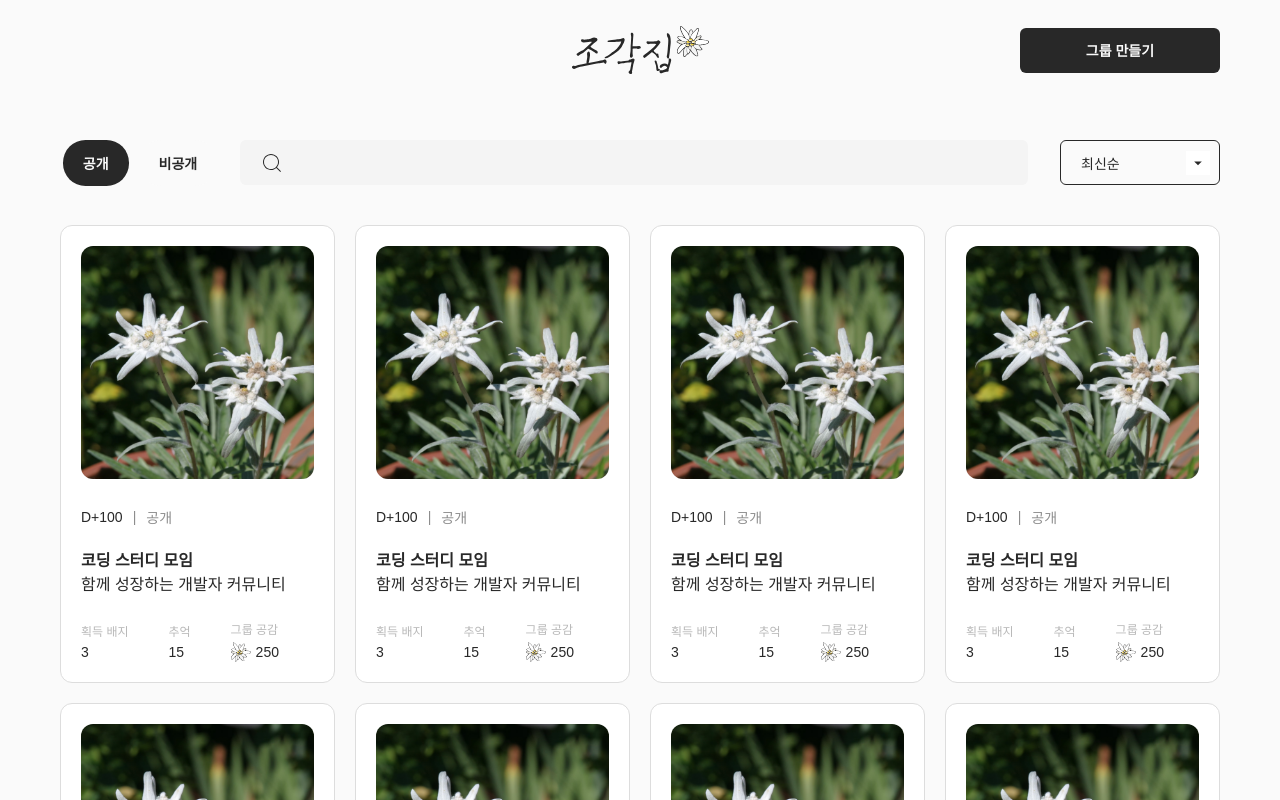
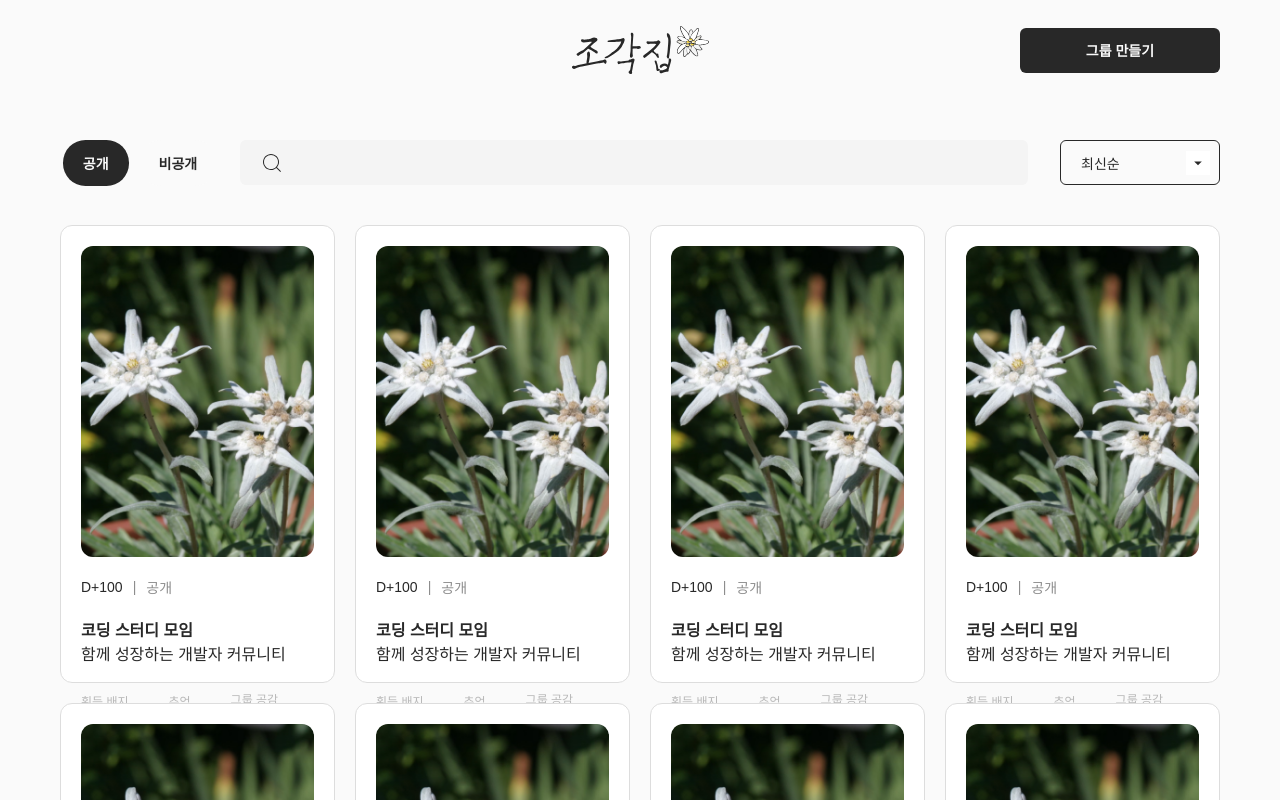
Before and after one commit to JSEE-Corp/JSEE-FE, a Next.js app: page / in a window 1280 px wide. Shown: the top 800 px of the page. Built offline with nearby package versions, Linux system fonts and the light colour scheme.

Commit message:
Chore: Img Styling in Card Comp

```diff
--- a/src/component/card.module.scss
+++ b/src/component/card.module.scss
@@ -54,7 +54,7 @@
 
 		width: 100%;
 		height: auto;
-		aspect-ratio: 1;
+		aspect-ratio: 3/4;
 
 		.img {
 			width: 100%;
```
Also changed, not shown: 1 other file (tests, documents, lock files or other folders).
